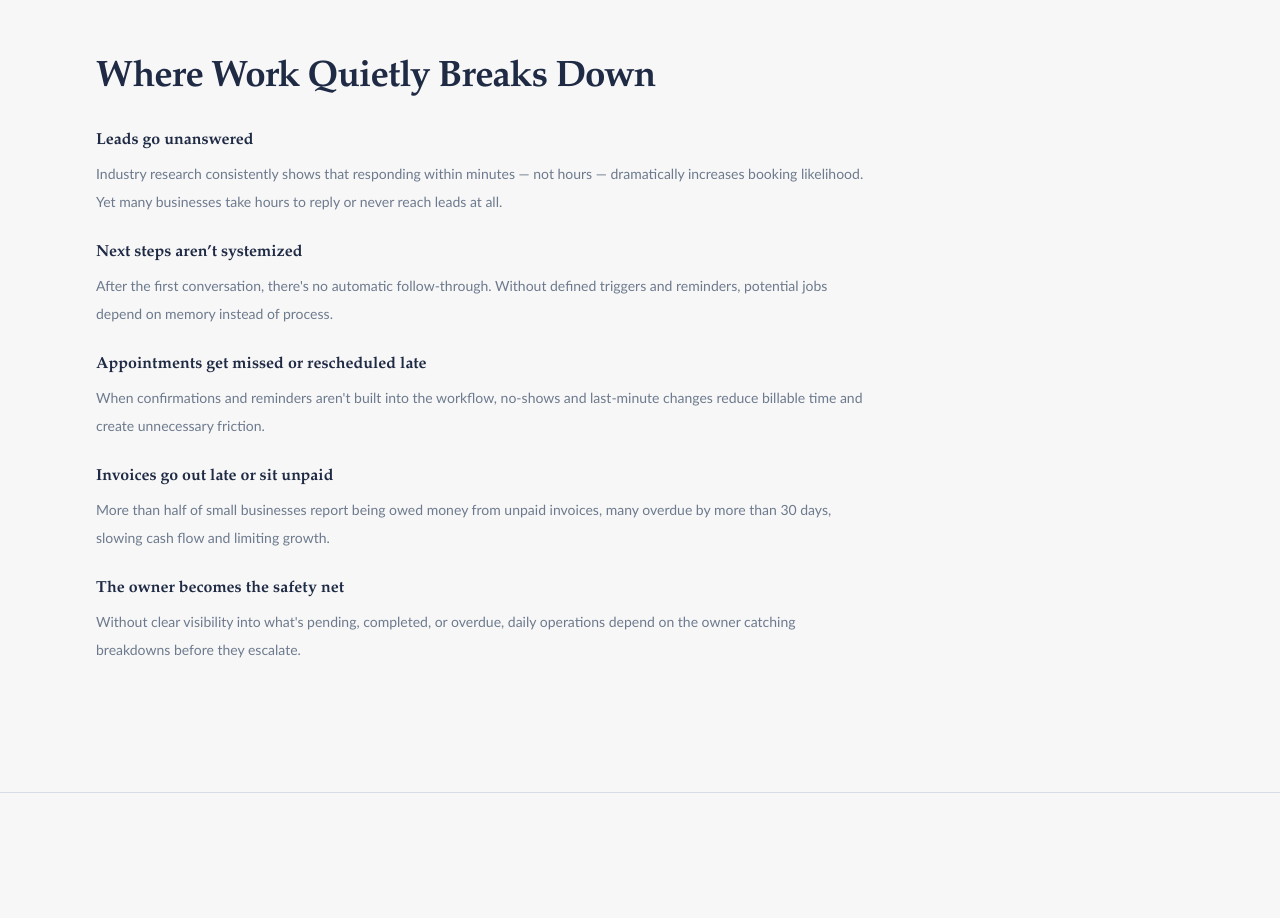
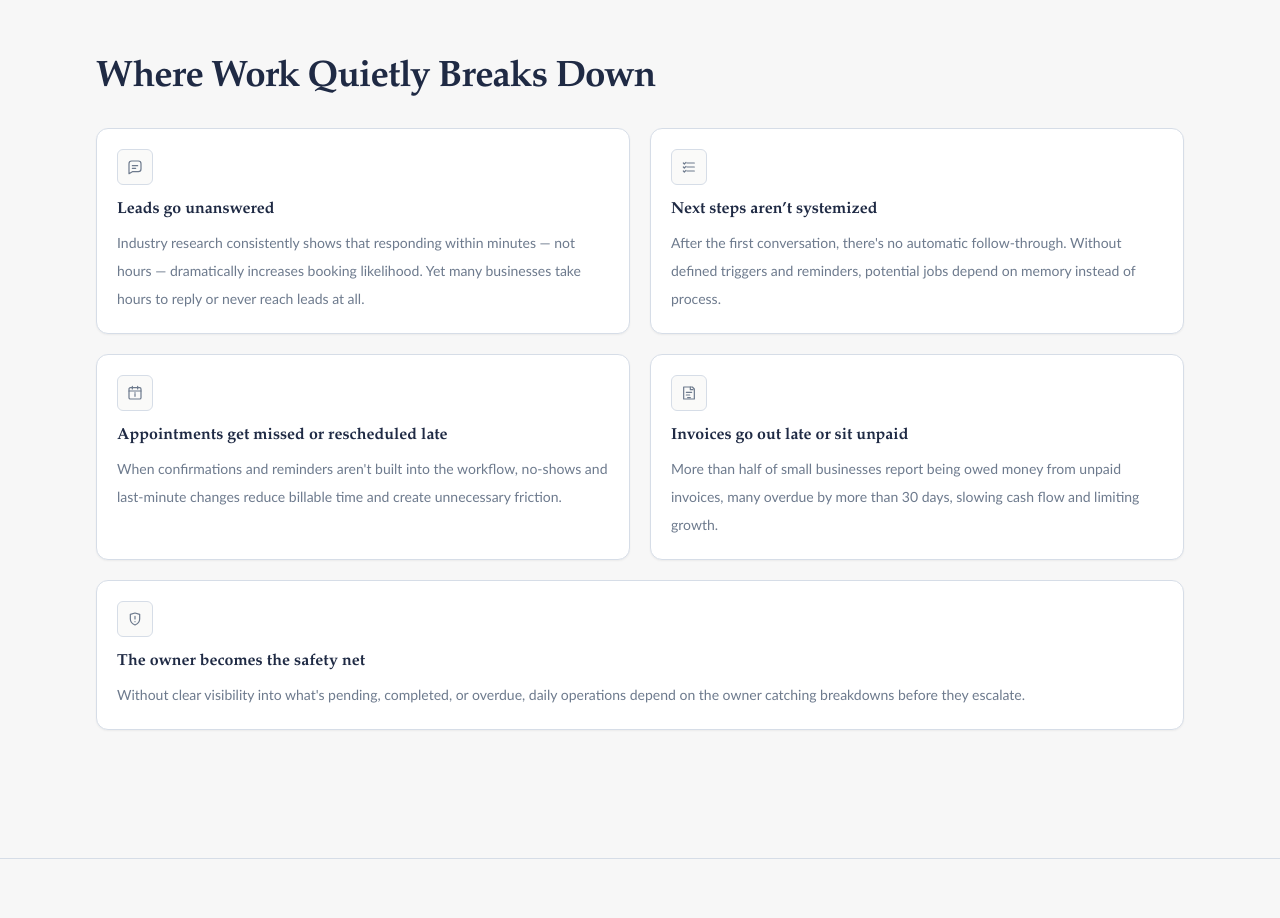
Before and after one commit to blakegrosenthal/operaite-site, a Next.js app: page / in a window 1280 px wide. Shown: the part 880-1798 px from the top of the page. Built offline with nearby package versions, Linux system fonts and the light colour scheme; no server answers.

Commit message:
update site

```diff
--- a/app/page.tsx
+++ b/app/page.tsx
@@ -64,57 +64,33 @@ export default function HomePage() {
         className="reveal-up border-t border-line py-24 sm:py-32"
         titleClassName="text-3xl sm:text-[2.3rem]"
       >
-        <ul className="max-w-3xl space-y-6">
-          <li>
-            <h3 className="text-base font-semibold text-foreground">
-              Leads go unanswered
-            </h3>
-            <p className="mt-2 text-sm leading-7 text-muted">
-              Industry research consistently shows that responding within minutes
-              — not hours — dramatically increases booking likelihood. Yet many
-              businesses take hours to reply or never reach leads at all.
-            </p>
-          </li>
-          <li>
-            <h3 className="text-base font-semibold text-foreground">
-              Next steps aren’t systemized
-            </h3>
-            <p className="mt-2 text-sm leading-7 text-muted">
-              After the first conversation, there&apos;s no automatic
-              follow-through. Without defined triggers and reminders, potential
-              jobs depend on memory instead of process.
-            </p>
-          </li>
-          <li>
-            <h3 className="text-base font-semibold text-foreground">
-              Appointments get missed or rescheduled late
-            </h3>
-            <p className="mt-2 text-sm leading-7 text-muted">
-              When confirmations and reminders aren&apos;t built into the
-              workflow, no-shows and last-minute changes reduce billable time
-              and create unnecessary friction.
-            </p>
-          </li>
-          <li>
-            <h3 className="text-base font-semibold text-foreground">
-              Invoices go out late or sit unpaid
-            </h3>
-            <p className="mt-2 text-sm leading-7 text-muted">
-              More than half of small businesses report being owed money from
-              unpaid invoices, many overdue by more than 30 days, slowing cash
-              flow and limiting growth.
-            </p>
-          </li>
-          <li>
-            <h3 className="text-base font-semibold text-foreground">
-              The owner becomes the safety net
-            </h3>
-            <p className="mt-2 text-sm leading-7 text-muted">
-              Without clear visibility into what&apos;s pending, completed, or
-              overdue, daily operations depend on the owner catching breakdowns
-              before they escalate.
-            </p>
-          </li>
+        <ul className="grid gap-5 md:grid-cols-2">
+          <ProblemBlock
+            title="Leads go unanswered"
+            text="Industry research consistently shows that responding within minutes — not hours — dramatically increases booking likelihood. Yet many businesses take hours to reply or never reach leads at all."
+            icon={<IconMessage />}
+          />
+          <ProblemBlock
+            title="Next steps aren’t systemized"
+            text="After the first conversation, there's no automatic follow-through. Without defined triggers and reminders, potential jobs depend on memory instead of process."
+            icon={<IconChecklist />}
+          />
+          <ProblemBlock
+            title="Appointments get missed or rescheduled late"
+            text="When confirmations and reminders aren't built into the workflow, no-shows and last-minute changes reduce billable time and create unnecessary friction."
+            icon={<IconCalendarAlert />}
+          />
+          <ProblemBlock
+            title="Invoices go out late or sit unpaid"
+            text="More than half of small businesses report being owed money from unpaid invoices, many overdue by more than 30 days, slowing cash flow and limiting growth."
+            icon={<IconInvoice />}
+          />
+          <ProblemBlock
+            title="The owner becomes the safety net"
+            text="Without clear visibility into what's pending, completed, or overdue, daily operations depend on the owner catching breakdowns before they escalate."
+            icon={<IconOwnerRisk />}
+            className="md:col-span-2"
+          />
         </ul>
       </Section>
 
@@ -264,6 +240,122 @@ function BeforeAfterPanel() {
   )
 }
 
+function ProblemBlock({
+  title,
+  text,
+  icon,
+  className
+}: {
+  title: string
+  text: string
+  icon: React.ReactNode
+  className?: string
+}) {
+  return (
+    <li
+      className={`rounded-xl border border-line bg-white p-5 shadow-sm transition-all duration-300 ease-out hover:-translate-y-0.5 hover:shadow-soft ${className ?? ''}`}
+    >
+      <div className="mb-3 inline-flex h-9 w-9 items-center justify-center rounded-md border border-line bg-stone-50 text-muted">
+        {icon}
+      </div>
+      <h3 className="text-base font-semibold text-foreground">{title}</h3>
+      <p className="mt-2 text-sm leading-7 text-muted">{text}</p>
+    </li>
+  )
+}
+
+function IconMessage() {
+  return (
+    <svg
+      viewBox="0 0 24 24"
+      className="h-4 w-4"
+      fill="none"
+      stroke="currentColor"
+      strokeWidth="1.8"
+      strokeLinecap="round"
+      strokeLinejoin="round"
+      aria-hidden="true"
+    >
+      <path d="M21 15a4 4 0 0 1-4 4H8l-5 3V7a4 4 0 0 1 4-4h10a4 4 0 0 1 4 4z" />
+      <path d="M8 10h8M8 14h5" />
+    </svg>
+  )
+}
+
+function IconChecklist() {
+  return (
+    <svg
+      viewBox="0 0 24 24"
+      className="h-4 w-4"
+      fill="none"
+      stroke="currentColor"
+      strokeWidth="1.8"
+      strokeLinecap="round"
+      strokeLinejoin="round"
+      aria-hidden="true"
+    >
+      <path d="M9 6h11M9 12h11M9 18h11" />
+      <path d="m3.5 6 1.5 1.5L7.5 5M3.5 12 5 13.5 7.5 11M3.5 18 5 19.5 7.5 17" />
+    </svg>
+  )
+}
+
+function IconCalendarAlert() {
+  return (
+    <svg
+      viewBox="0 0 24 24"
+      className="h-4 w-4"
+      fill="none"
+      stroke="currentColor"
+      strokeWidth="1.8"
+      strokeLinecap="round"
+      strokeLinejoin="round"
+      aria-hidden="true"
+    >
+      <rect x="3" y="4" width="18" height="17" rx="2" />
+      <path d="M8 2v4M16 2v4M3 9h18" />
+      <path d="M12 13v4M12 11h.01" />
+    </svg>
+  )
+}
+
+function IconInvoice() {
+  return (
+    <svg
+      viewBox="0 0 24 24"
+      className="h-4 w-4"
+      fill="none"
+      stroke="currentColor"
+      strokeWidth="1.8"
+      strokeLinecap="round"
+      strokeLinejoin="round"
+      aria-hidden="true"
+    >
+      <path d="M7 3h10l3 3v15H4V3h3z" />
+      <path d="M14 3v4h4M8 11h8M8 15h5" />
+      <path d="M10 19h4" />
+    </svg>
+  )
+}
+
+function IconOwnerRisk() {
+  return (
+    <svg
+      viewBox="0 0 24 24"
+      className="h-4 w-4"
+      fill="none"
+      stroke="currentColor"
+      strokeWidth="1.8"
+      strokeLinecap="round"
+      strokeLinejoin="round"
+      aria-hidden="true"
+    >
+      <path d="M12 21s7-3 7-9V5l-7-2-7 2v7c0 6 7 9 7 9z" />
+      <path d="M12 8v4M12 16h.01" />
+    </svg>
+  )
+}
+
 function PainPoint({ text }: { text: string }) {
   return (
     <li className="flex items-start gap-3 rounded-xl border border-line bg-white p-5 text-sm leading-7 text-foreground shadow-sm transition-all duration-300 ease-out hover:-translate-y-0.5 hover:shadow-soft">
```
